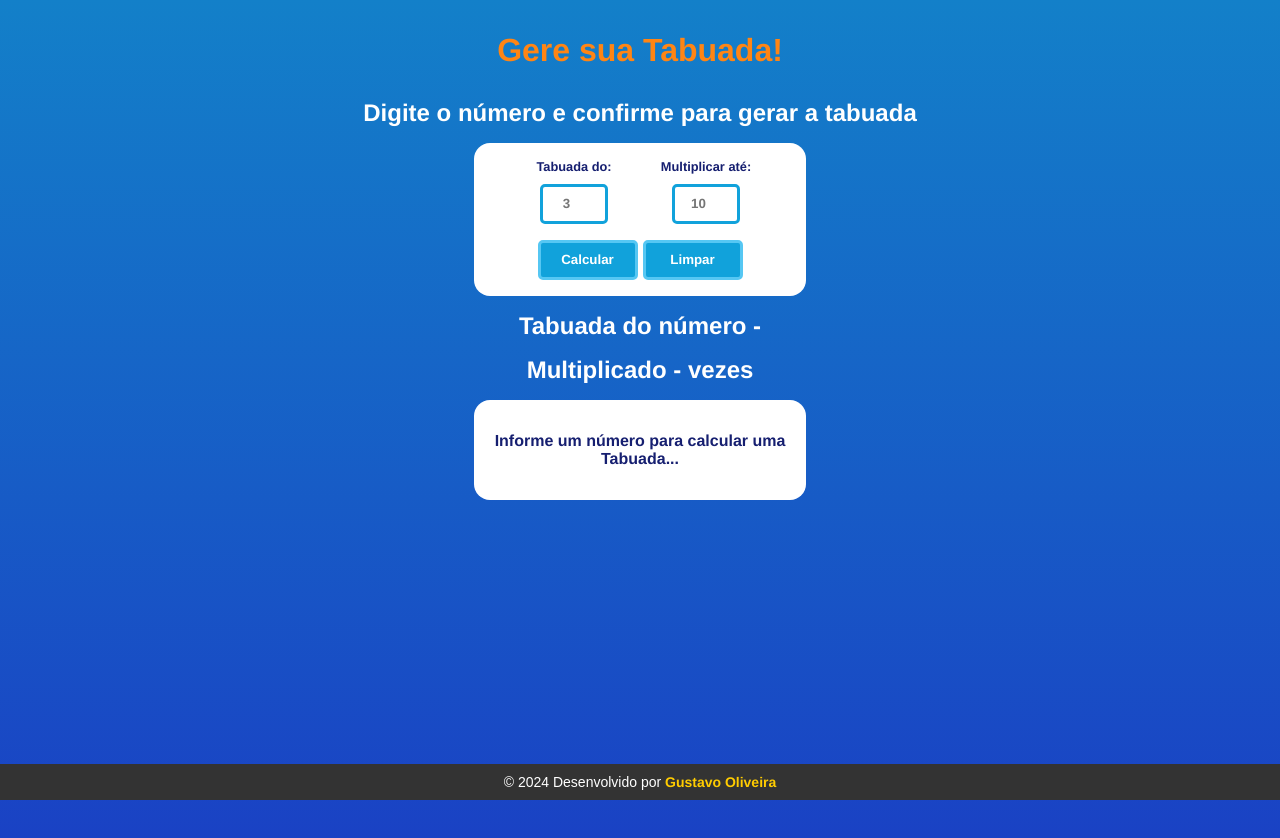
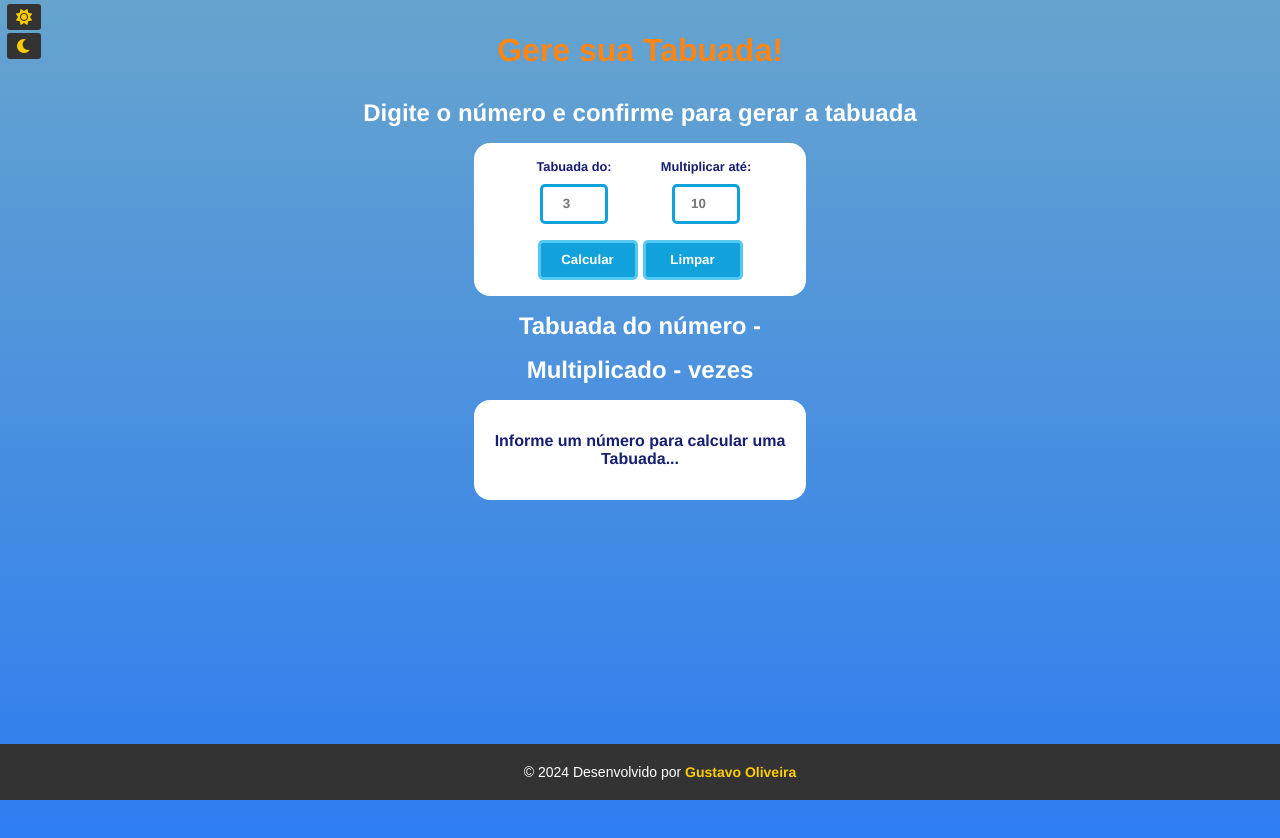
Before and after one commit to OliveiraGustaDev/Multiplication-table, a plain HTML site: page index.html in a window 1280 px wide. Drawn offline with Linux system fonts and the light colour scheme; some packages are replaced by stand-ins of ours; files that its build step writes are made by us from their sources; a script that the page names is missing; files whose address does not match are found by name.

Commit message:
Update styles.css

```diff
--- a/styles.css
+++ b/styles.css
@@ -1,4 +1,3 @@
-
 * {
   padding: 0;
   margin: 0;
@@ -10,7 +9,7 @@
   text-align: center;
   padding: 2rem;
   min-height: 100vh;
-  background: linear-gradient(180deg, #1380c9 0%, #1a41c4 98%);
+  background: linear-gradient(180deg, #66a4ce 0%, #2d7cf1 98%);
   transition: 0.2s;
 }
 
@@ -138,12 +137,12 @@ footer {
   width: 100%;
   bottom: 0;
   left: 0;
+  padding: 20px;
 }
 
 .footer-container {
   max-width: 1200px;
   margin: 0 auto;
-  padding: 0 20px;
 }
 
 .footer-container p {
@@ -161,18 +160,19 @@ footer {
   flex-direction: row;
   padding: 5px;
   width: 1.5rem;
-  position: absolute;
   margin-bottom: 10px;
   cursor: pointer;
-  margin-top: -580px;
   background-color: #333333;
   color: #fff;
   border: none;
   justify-content: center;
   border-radius: 3px;
   opacity: 8;
-  margin-left: 8px;
   color: #ffcc00;
+  top: 0;
+  position: fixed;
+  margin-top: 4px;
+  margin-left: -25px;
 }
 
 #dark {
@@ -180,16 +180,16 @@ footer {
   flex-direction: row;
   padding: 5px;
   width: 1.5rem;
-  position: absolute;
   cursor: pointer;
-  margin-top: -550px;
   background-color: #333;
   color: #fff;
   border: none;
   justify-content: center;
   border-radius: 3px;
-  margin-left: 8px;
   color: #ffcc00;
+  margin-top: 1px;
+  position: fixed;
+  margin-left: -25px;
 }
 
 #dark:hover {
```
